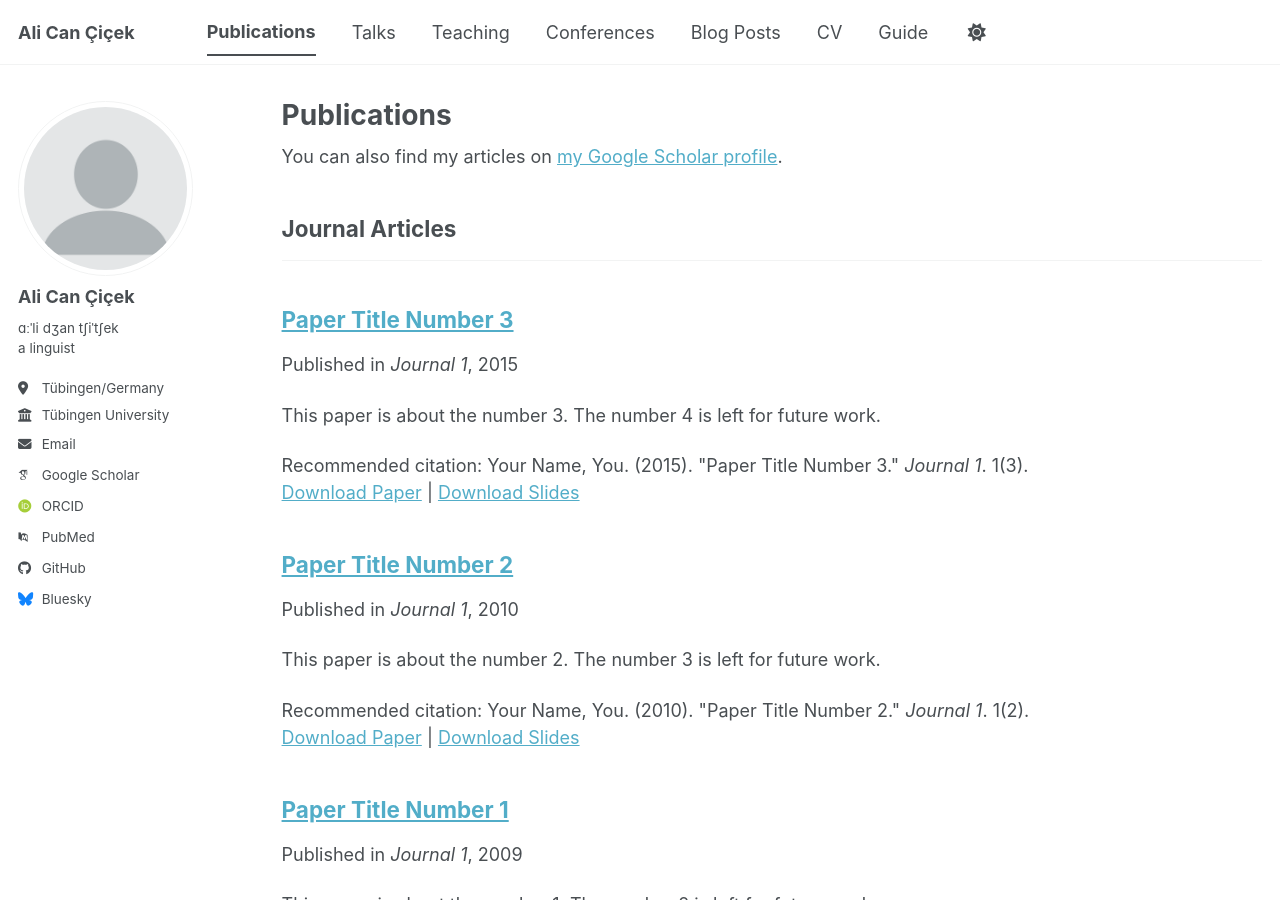
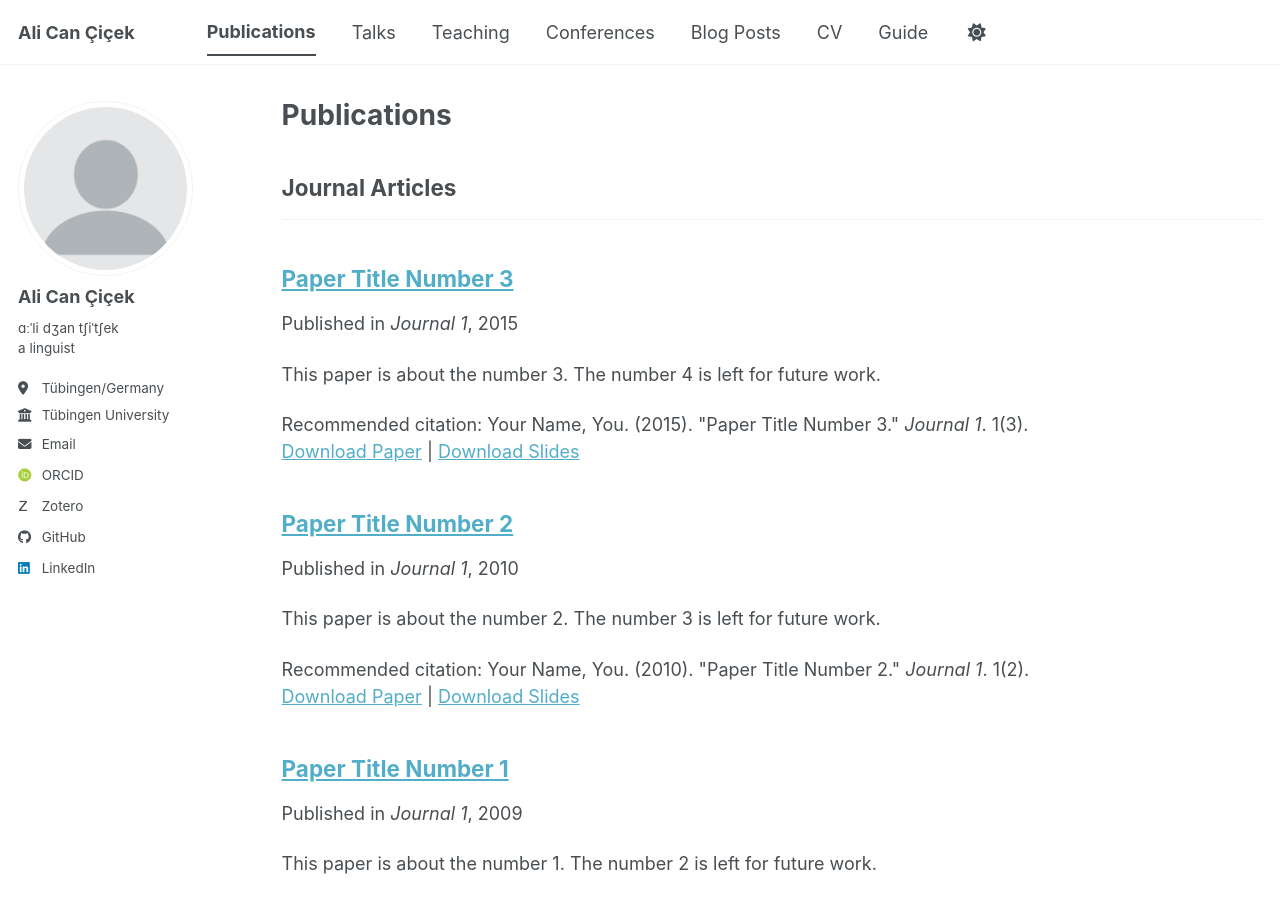
Before and after one commit to cicekalican/cicekalican.github.io, a Jekyll site: the page built from _pages/publications.html, in a window 1280 px wide and 900 px high. Built offline with Jekyll 4.4.1, drawn with Linux system fonts in a browser that asks for light colours; some web fonts are replaced; a script bundle is joined from its source files by our own code; library files that are not in the unit come from our copies.

Commit message:
Update profile URLs in _config.yml
Updated URLs for Google Scholar, PubMed, GitHub, and LinkedIn.

```diff
--- a/_config.yml
+++ b/_config.yml
@@ -35,29 +35,29 @@ author:
   # Academic websites
   academia         : # URL
   arxiv            : # URL - Update with the correct link to your profile
-  googlescholar    : "https://scholar.google.com/citations?user=PS_CX0AAAAAJ"
+  googlescholar    : # URL
   inspire-hep      : # URL
   impactstory      : # URL
   orcid            : "https://orcid.org/0000-0002-2507-0748"
   semantic         : # URL
   ssrn             : # URL
-  pubmed           : "https://www.ncbi.nlm.nih.gov/pubmed/?term=john+snow"
+  pubmed           : # URL
   researchgate     : # URL
   scopus           : # URL
-  zotero           : # URL
+  zotero           : "https://www.zotero.org/alicancicek"
 
 
   # Repositories and software development
   bitbucket        : # Username - Update with your username on the site
   codepen          : # Username
   dribbble         : # Username
-  github           : "academicpages"
+  github           : "https://github.com/cicekalican"
   kaggle           : # Username
   stackoverflow    : # User number or user number and name (i.e., use "1" or "1/jeff-atwood")
 
   # Social media
   artstation       : # Username
-  bluesky          : "bsky.app" # Replace this with you Bluesky username
+  bluesky          : # Username
   facebook         : # Username
   flickr           : # Username
   foursquare       : # Username
@@ -66,7 +66,7 @@ author:
   keybase          : # Username
   instagram        : # Username
   lastfm           : # Username
-  linkedin         : # Username
+  linkedin         : "www.linkedin.com/in/ali-can-cicek-819a75267"
   mastodon         : # URL
   medium           : # URL
   pinterest        : # Username
```
